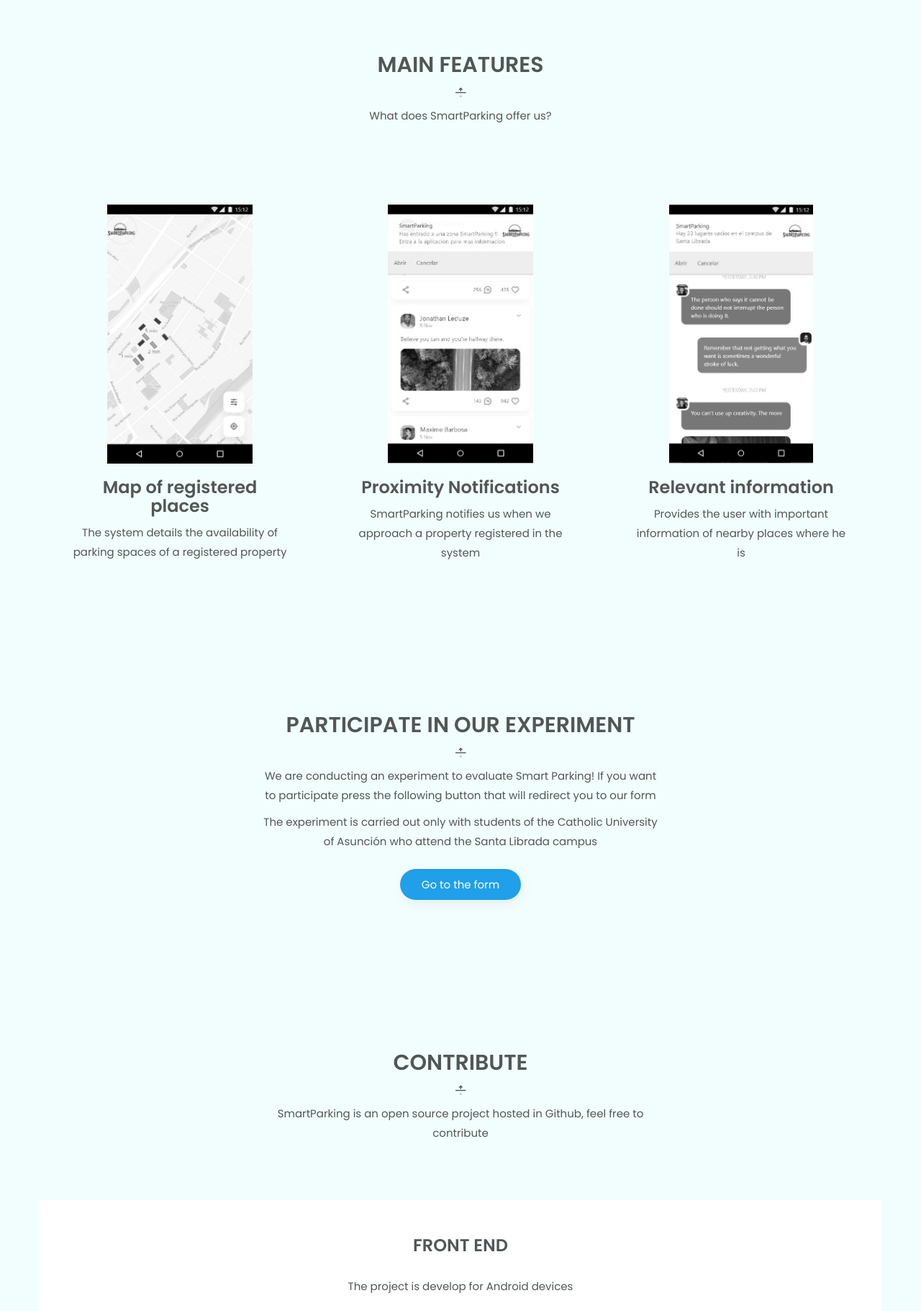
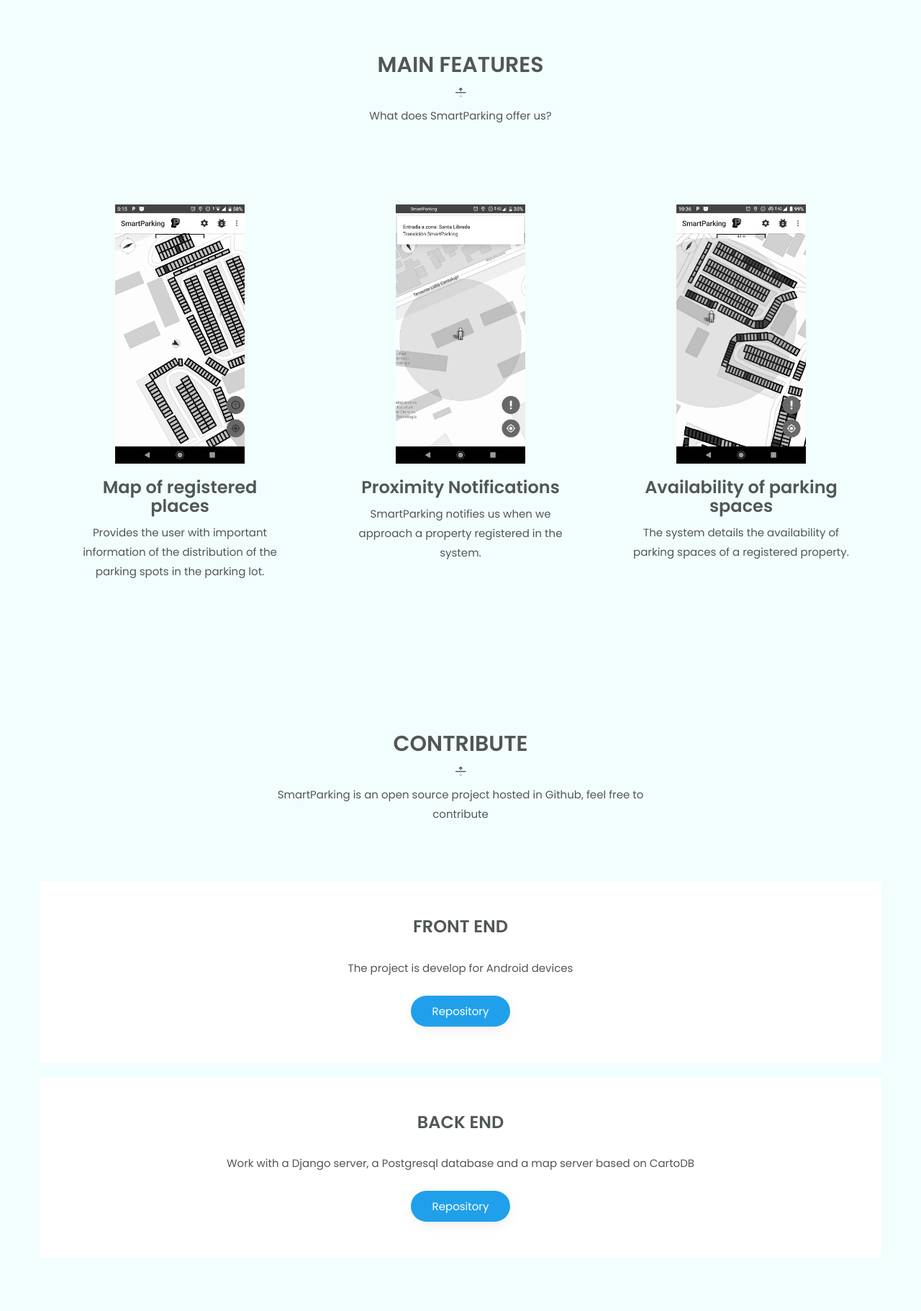
Before and after one commit to SmartTrafficPY/Smarttraffic-Webpage, a Django app: template smwebsite/templates/smartparking/index.html in a window 1280 px wide. Shown: the part 1149-2970 px from the top of the page at 72% size. Run offline with Django 3.2, Linux system fonts and the light colour scheme; the template is opened without the code that fills it, so the values that code supplies are empty; some libraries are stand-ins or nearby versions.

Commit message:
change smartparking page, and add thesis book and last presentation

```diff
--- a/smwebsite/templates/dissemination/index.html
+++ b/smwebsite/templates/dissemination/index.html
@@ -207,11 +207,11 @@
                                     <div class="col-xs-6 header-text">
                                         <p>
                                             {% trans 'Document' %}:
-                                            <a href="https://drive.google.com/file/d/1TVd9gGquB6xgFmaFN_TOvFv7_-ellnJB/view?usp=sharing" target="_blank">
+                                            <a href="https://drive.google.com/open?id=1hgkGL7RPt33dGkTXHs4GbgSPUpwEufUn" target="_blank">
                                                 <img src="{% static 'smwebsite/images/icons/icon_pdf.png' %}" style="max-width: 8%">
                                             </a>
                                             {% trans 'Presentation' %}:
-                                            <a href="https://docs.google.com/presentation/d/1lSxWW_irPnmkSyGKWh7Q5-rAn8uPtWA4a_lttVwwKyM/edit?usp=sharing" target="_blank">
+                                            <a href="https://docs.google.com/presentation/d/19f5EkilQJYSNm7FbESSCb9cM_KaJKbEl4AtYv73C7HI/edit?usp=sharing" target="_blank">
                                                 <img src="{% static 'smwebsite/images/icons/icon_presentation.png' %}" style="max-width: 8%">
                                             </a>
                                         </p>
--- a/smwebsite/templates/smartparking/index.html
+++ b/smwebsite/templates/smartparking/index.html
@@ -189,28 +189,28 @@
                 <div class="col-xs-12 col-sm-6 col-md-4">
                     <div class="box">
                         <div class="box-screenshot">
-                            <img src="{% static 'smwebsite/images/smartparking/mapa_lugares.JPG' %}" alt="">
+                            <img src="{% static 'smwebsite/images/smartparking/spotsSP1.jpg' %}" alt="">
                         </div>
                         <h3>{% trans 'Map of registered places' %}</h3>
-                        <p>{% trans 'The system details the availability of parking spaces of a registered property' %}</p>
+                        <p>{% trans 'Provides the user with important information of the distribution of the parking spots in the parking lot.' %}</p>
                     </div>
                 </div>
                 <div class="col-xs-12 col-sm-6 col-md-4">
                     <div class="box">
                         <div class="box-screenshot">
-                            <img src="{% static 'smwebsite/images/smartparking/aviso_cercania.JPG' %}" alt="">
+                            <img src="{% static 'smwebsite/images/smartparking/entradAPredioSP.jpg' %}" alt="">
                         </div>
                         <h3>{% trans 'Proximity Notifications' %}</h3>
-                        <p>{% trans 'SmartParking notifies us when we approach a property registered in the system' %}</p>
+                        <p>{% trans 'SmartParking notifies us when we approach a property registered in the system.' %}</p>
                     </div>
                 </div>
                 <div class="col-xs-12 col-sm-6 col-md-4">
                     <div class="box">
                         <div class="box-screenshot">
-                            <img src="{% static 'smwebsite/images/smartparking/aviso_notificaciones.JPG' %}" alt="">
+                            <img src="{% static 'smwebsite/images/smartparking/spotsSP.jpg' %}" alt="">
                         </div>
-                        <h3>{% trans 'Relevant information' %}</h3>
-                        <p>{% trans 'Provides the user with important information of nearby places where he is' %}</p>
+                        <h3>{% trans 'Availability of parking spaces' %}</h3>
+                        <p>{% trans 'The system details the availability of parking spaces of a registered property.' %}</p>
                     </div>
                 </div>
             </div>
@@ -221,7 +221,7 @@
         Experiment section
     {% endcomment %}
 
-    <section class="gray-bg section-padding" id="experiment-section">
+    {% comment %} <section class="gray-bg section-padding" id="experiment-section">
         <div class="container">
             <div class="row">
                 <div class="col-xs-12 col-sm-6 col-sm-offset-3 text-center">
@@ -236,7 +236,7 @@
                 </div>
             </div>
         </div>
-    </section>
+    </section> {% endcomment %}
 
 
 <!--Contribution open source code repo. it has support for a background image similar to the background header image-->
```
Also changed, not shown: smwebsite/locale/es/LC_MESSAGES/django.po, smwebsite/locale/it/LC_MESSAGES/django.po, smwebsite/static/smwebsite/images/smartparking/aviso_cercania.JPG (deleted), smwebsite/static/smwebsite/images/smartparking/aviso_de_servicio.JPG (deleted), smwebsite/static/smwebsite/images/smartparking/aviso_notificaciones.JPG (deleted), smwebsite/static/smwebsite/images/smartparking/desocupacion_espacios.JPG (deleted), smwebsite/static/smwebsite/images/smartparking/entradAPredioSP.jpg (added), smwebsite/static/smwebsite/images/smartparking/liberacion_espacio.JPG (deleted), smwebsite/static/smwebsite/images/smartparking/mapa_lugares.JPG (deleted), smwebsite/static/smwebsite/images/smartparking/spotsSP.jpg (added), smwebsite/static/smwebsite/images/smartparking/spotsSP1.jpg (added), 2 other files.
